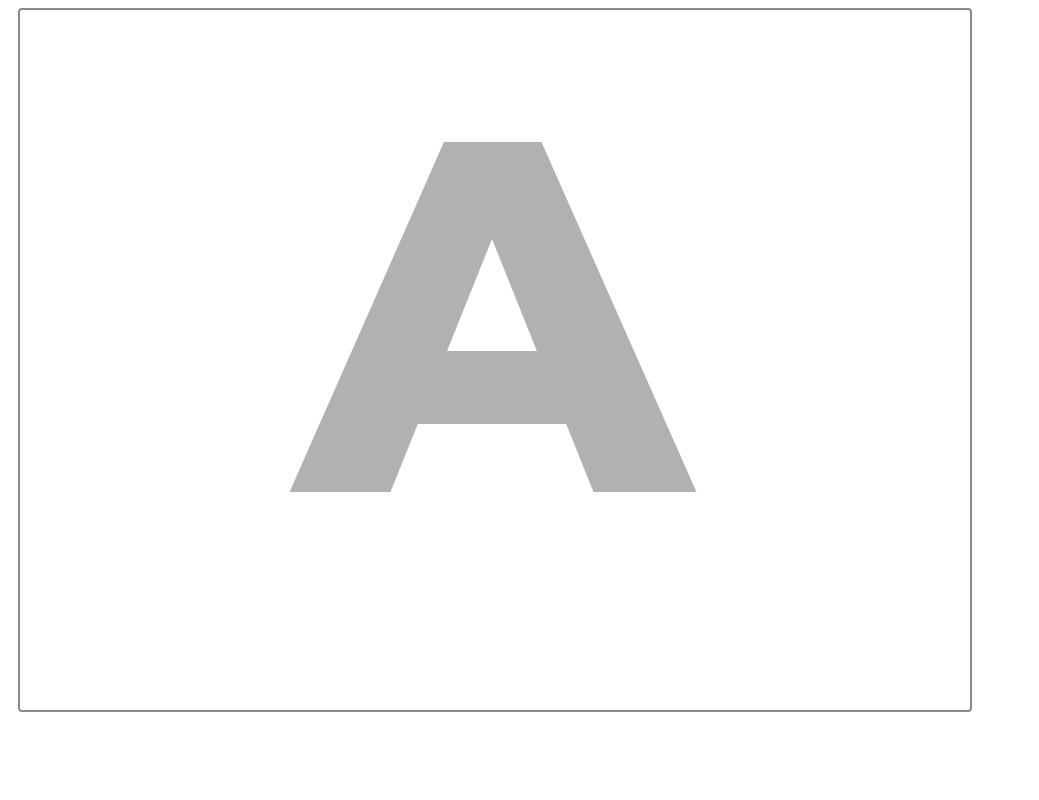
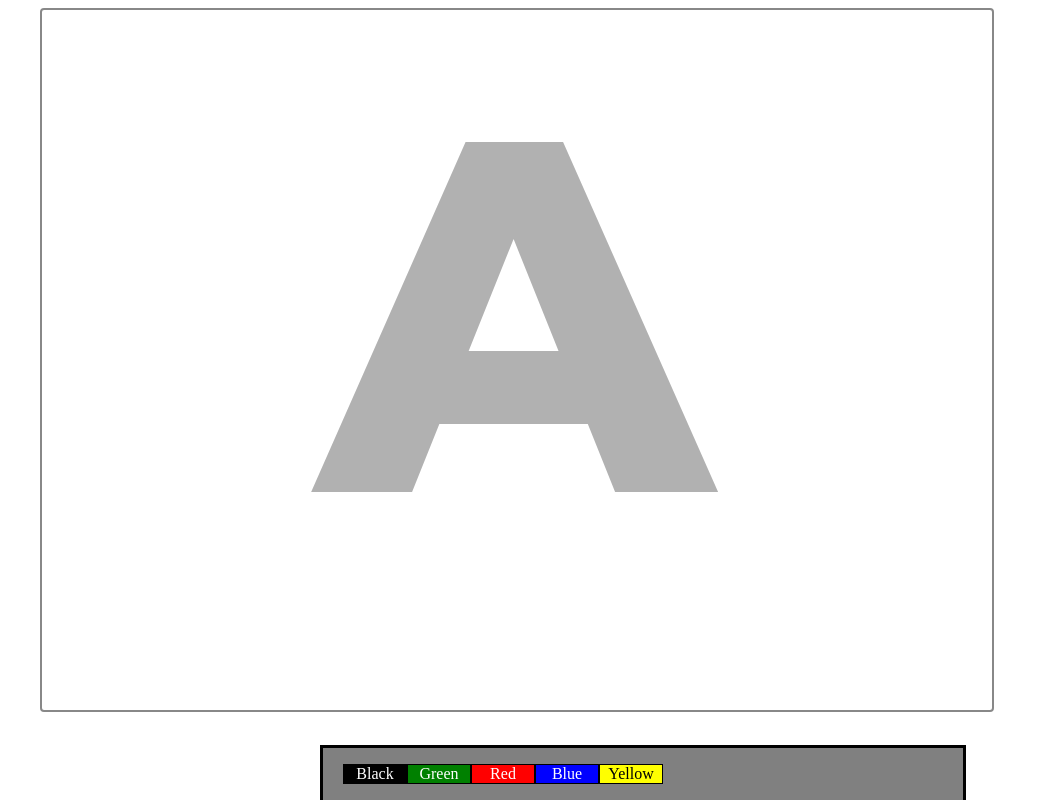
Before and after one commit to drumms22/drawingGame, a plain HTML site: page index.html in a window 1280 px wide. Shown: the whole page, without its empty margins (0-1039 px from the left). Drawn offline with Linux system fonts and the light colour scheme.

Commit message:
added control panel

```diff
--- a/index.html
+++ b/index.html
@@ -25,12 +25,10 @@
   border-radius:4px;
 }
 .rightside {
-  float:left;
-  margin-left:10px;
+  margin-left:2.5%;
   position: relative;
 }
 #sketchpad {
-  float:left;
   height:700px;
   width: 950px;
   border:2px solid #888;
@@ -56,6 +54,45 @@
   align-items: center;
   font-family: 'Montserrat', sans-serif;
 }
+#controlPanel {
+  width: 50%;
+  position: fixed;
+  bottom: 0;
+  left: 25%;
+  background-color: gray;
+  border-left: 3px solid black;
+  border-top: 3px solid black;
+  border-right: 3px solid black;
+  display: flex;
+  flex-direction: row;
+  align-items: center;
+}
+#colorPallet {
+  width: 50%;
+  display: flex;
+  flex-direction: column;
+  align-items: center;
+}
+#colorList {
+  width: 100%;
+  list-style: none;
+  display: flex;
+  flex-direction: row;
+  align-items: center;
+}
+#colorList li {
+  width: 100%;
+  border: 1px solid black;
+  color: white;
+  transition: .25s;
+  text-align: center;
+}
+#colorList li:hover {
+  background-color: white!important;
+  color: black;
+  cursor: pointer;
+}
+
 </style>
 <link href="https://fonts.googleapis.com/css2?family=Montserrat:wght@800&display=swap" rel="stylesheet">
 </head>
@@ -69,6 +106,24 @@
           </canvas>
       </div>
   </div>
+
+  <div id="controlPanel">
+
+    <div id="colorPallet">
+
+      <ul id="colorList">
+
+        <li style="background-Color: black;" onclick="changeColorStroke(1)">Black</li>
+        <li style="background-Color: green;" onclick="changeColorStroke(2)">Green</li>
+        <li style="background-Color: red;" onclick="changeColorStroke(3)">Red</li>
+        <li style="background-Color: blue;" onclick="changeColorStroke(4)">Blue</li>
+        <li style="background-Color: yellow;color: black;" onclick="changeColorStroke(5)">Yellow</li>
+
+      </ul>
+
+    </div>
+
+  </div>
       <script src="scripts/canvasScript.js"></script>
 </body>
 </html>
--- a/scripts/canvasScript.js
+++ b/scripts/canvasScript.js
@@ -6,13 +6,14 @@ var mouseX,mouseY,mouseDown=0;
 
 var touchX,touchY;
 
+let colorStroke = "black";
 
 function drawDot(ctx,x,y,size) {
     // Let's use black by setting RGB values to 0, and 255 alpha (completely opaque)
-    r=0; g=0; b=0; a=255;
+
 
     // Select a fill style
-    ctx.fillStyle = "rgba("+r+","+g+","+b+","+(a/255)+")";
+    ctx.fillStyle = colorStroke;
 
     // Draw a filled circle
     ctx.beginPath();
@@ -100,12 +101,22 @@ function getTouchPos(e) {
     }
 }
 
+let addColors =  function () {
+let li = document.getElementsByTagName("li");
+li[0].style.backgroundColor = "black";
+li[1].style.backgroundColor = "green";
+li[2].style.backgroundColor = "red";
+li[3].style.backgroundColor = "blue";
+li[4].style.backgroundColor = "yellow";
+li[4].style.color = "black";
 
+//checkScreenWidth();
+}
 
 function init() {
 
     canvas = document.getElementById('sketchpad');
-
+    //addColors();
     // If the browser supports the canvas tag, get the 2d drawing context for this canvas
     if (canvas.getContext)
         ctx = canvas.getContext('2d');
@@ -121,3 +132,29 @@ function init() {
         canvas.addEventListener('touchmove', sketchpad_touchMove, false);
     }
 }
+
+let changeColorStroke = function (num) {
+  console.log("colorChange");
+  switch (num) {
+    case 1:
+        colorStroke = "black";
+      break;
+    case 2:
+        colorStroke = "green";
+      break;
+    case 3:
+        colorStroke = "red";
+      break;
+    case 4:
+        colorStroke = "blue";
+      break;
+    case 5:
+        colorStroke = "yellow";
+      break;
+
+    default:
+
+        colorStroke = "black";
+  }
+
+}
```
Also changed, not shown: scripts/main.js (+0 -24 lines).
